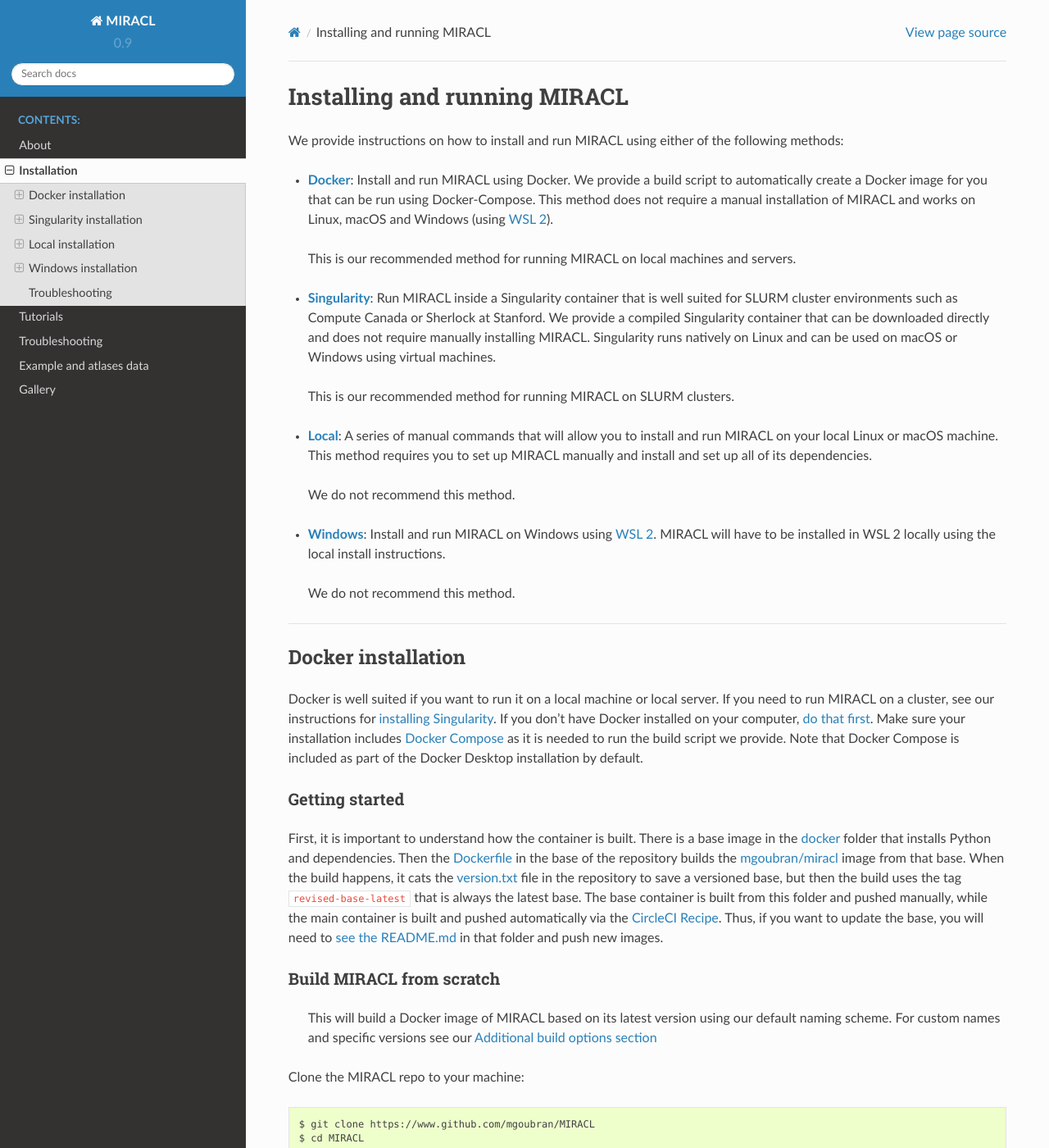
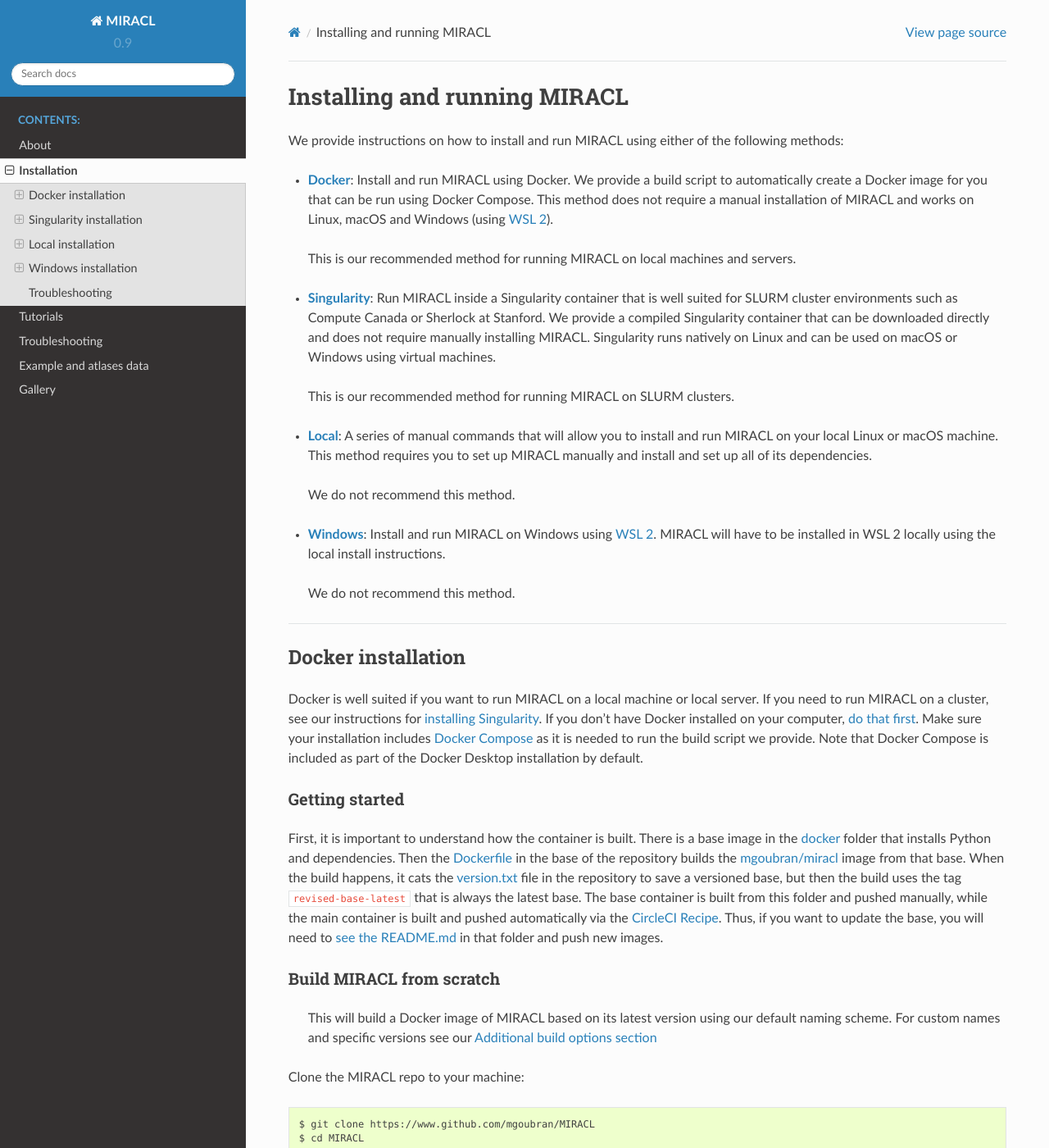
Before and after one commit to AICONSlab/MIRACL, a Sphinx documentation site: the page built from docs/installation.md, in a window 1280 px wide and 1400 px high. Shown: the whole window at 82% size. Built offline with Sphinx 7.4.7 and the Read the Docs theme 2.0.0, drawn with Linux system fonts in a browser that asks for light colours; some of the changed text lies outside the part shown.

Commit message:
[docs] improve formatting

````diff
--- a/docs/installation.md
+++ b/docs/installation.md
@@ -4,7 +4,7 @@
 following methods:
 
 - **[Docker](#docker-installation)**: Install and run MIRACL using Docker. We provide a build script to automatically
-create a Docker image for you that can be run using Docker-Compose. This method
+create a Docker image for you that can be run using Docker Compose. This method
 does not require a manual installation of MIRACL and works on Linux, macOS
 and Windows (using [WSL 2](https://learn.microsoft.com/en-us/windows/wsl/)).
 
@@ -34,7 +34,7 @@
 
 ## Docker installation
 
-Docker is well suited if you want to run it on a local machine or local server.
+Docker is well suited if you want to run MIRACL on a local machine or local server.
 If you need to run MIRACL on a cluster, see our instructions for
 [installing Singularity](install-singularity.md). If you don't have Docker
 installed on your computer,
@@ -103,8 +103,9 @@
 
 Files that are saved while using MIRACL should be saved to volumes mounted
 into the container in order to make them persistent. To mount volumes, just
-add them to the `docker-compose.yml` in the base directory under `volumes`
-(do not delete the volume that is already mounted which mounts your `.Xauthority`).
+add them to the `docker-compose.yml` in the base directory under `volumes`.
+
+> Do not delete the volume that is already mounted which mounts your `.Xauthority`!
 
 Example:
 
@@ -142,8 +143,12 @@
 $ ./build -i <image_name> -c <container_name>
 ```
 
--  *-i*, Specify image name (default: mgroubran/miracl)
--  *-c*, Specify container name (default: miracl)
+Options:
+
+```
+-i, Specify image name (default: mgroubran/miracl)
+-c, Specify container name (default: miracl)
+```
 
 Example:
 
````
